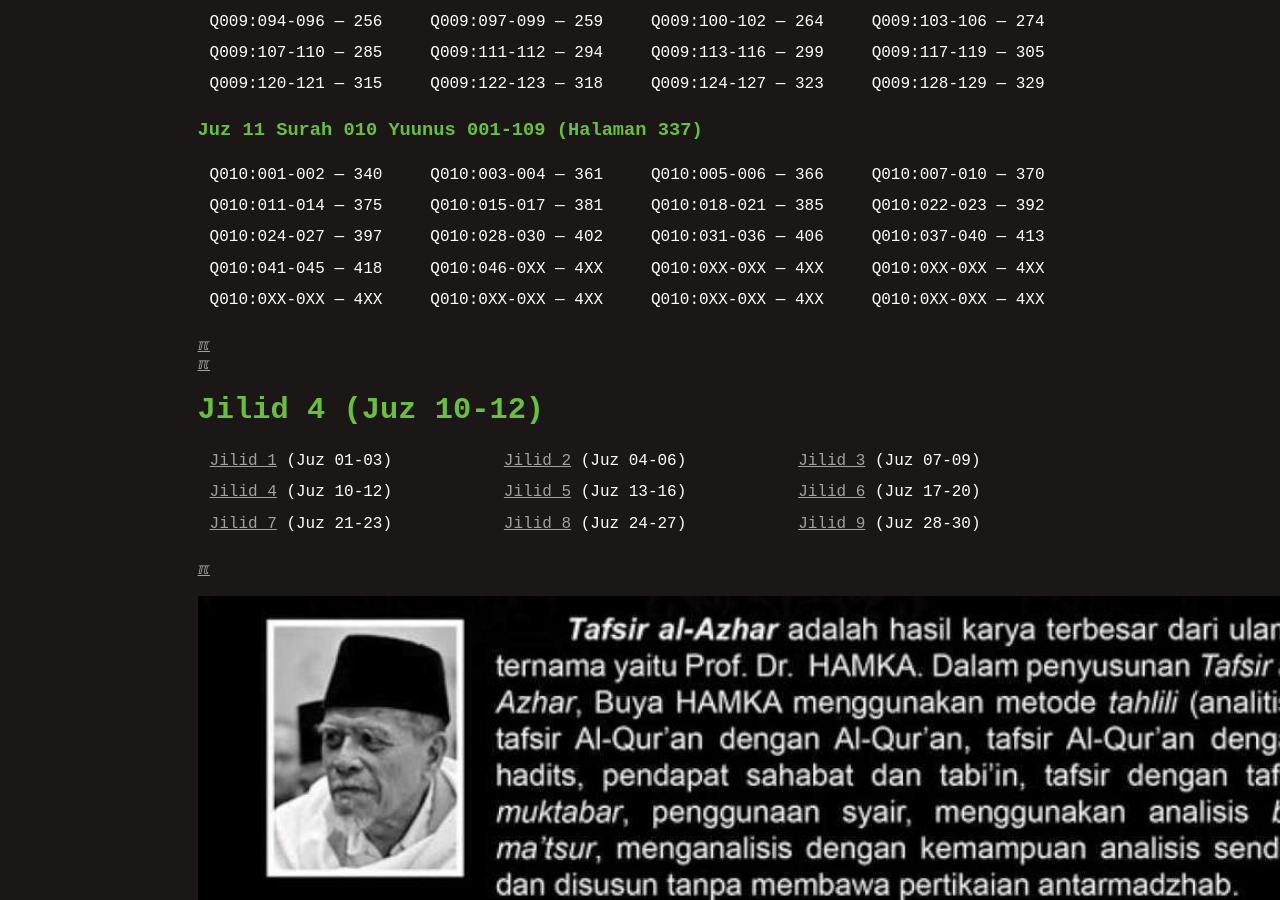
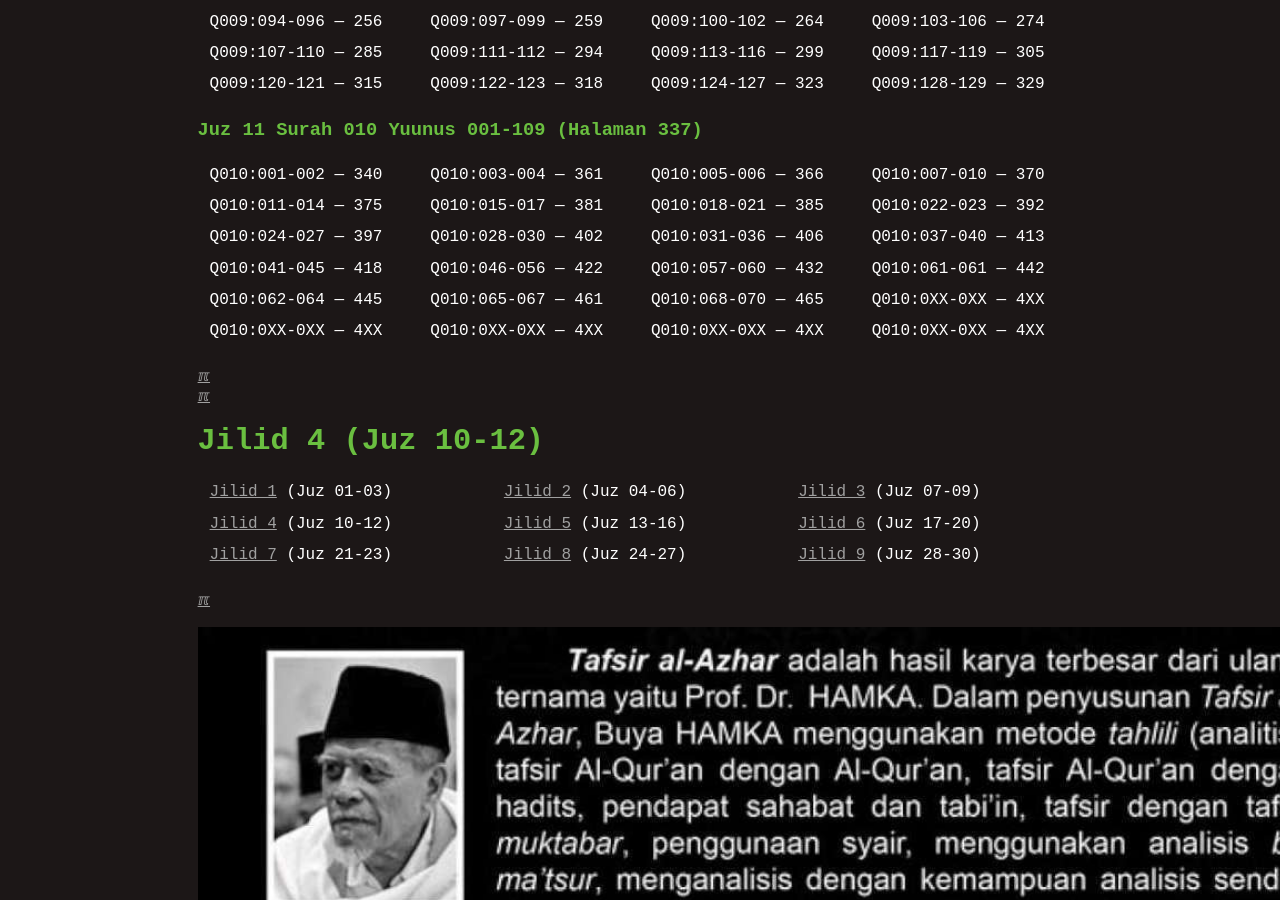
Before and after one commit to dullatip/indexquran, a Jekyll site: the page built from 004.md, in a window 1280 px wide and 900 px high, scrolled down 1286 px. Built offline with Jekyll 4.4.1, drawn with Linux system fonts in a browser that asks for light colours.

Commit message:
modified:   004.md

```diff
--- a/004.md
+++ b/004.md
@@ -40,7 +40,8 @@
 | Q010:001-002 --- 340 | Q010:003-004 --- 361 | Q010:005-006 --- 366 | Q010:007-010 --- 370 |
 | Q010:011-014 --- 375 | Q010:015-017 --- 381 | Q010:018-021 --- 385 | Q010:022-023 --- 392 |
 | Q010:024-027 --- 397 | Q010:028-030 --- 402 | Q010:031-036 --- 406 | Q010:037-040 --- 413 |
-| Q010:041-045 --- 418 | Q010:046-0XX --- 4XX | Q010:0XX-0XX --- 4XX | Q010:0XX-0XX --- 4XX |
+| Q010:041-045 --- 418 | Q010:046-056 --- 422 | Q010:057-060 --- 432 | Q010:061-061 --- 442 |
+| Q010:062-064 --- 445 | Q010:065-067 --- 461 | Q010:068-070 --- 465 | Q010:0XX-0XX --- 4XX |
 | Q010:0XX-0XX --- 4XX | Q010:0XX-0XX --- 4XX | Q010:0XX-0XX --- 4XX | Q010:0XX-0XX --- 4XX |
 
 [&#x213C;](#)<br id="idx4SSAYTHAL">
--- a/sitemap.xml
+++ b/sitemap.xml
@@ -2,7 +2,7 @@
 <urlset xmlns:xsi="http://www.w3.org/2001/XMLSchema-instance" xsi:schemaLocation="http://www.sitemaps.org/schemas/sitemap/0.9 http://www.sitemaps.org/schemas/sitemap/0.9/sitemap.xsd" xmlns="http://www.sitemaps.org/schemas/sitemap/0.9">
 <url>
 <loc>https://sdnbhd.github.io/indexquran/004.html</loc>
-<lastmod>2024-10-16</lastmod>
+<lastmod>2024-10-17</lastmod>
 </url>
 <url>
 <loc>https://sdnbhd.github.io/indexquran/000.html</loc>
```
